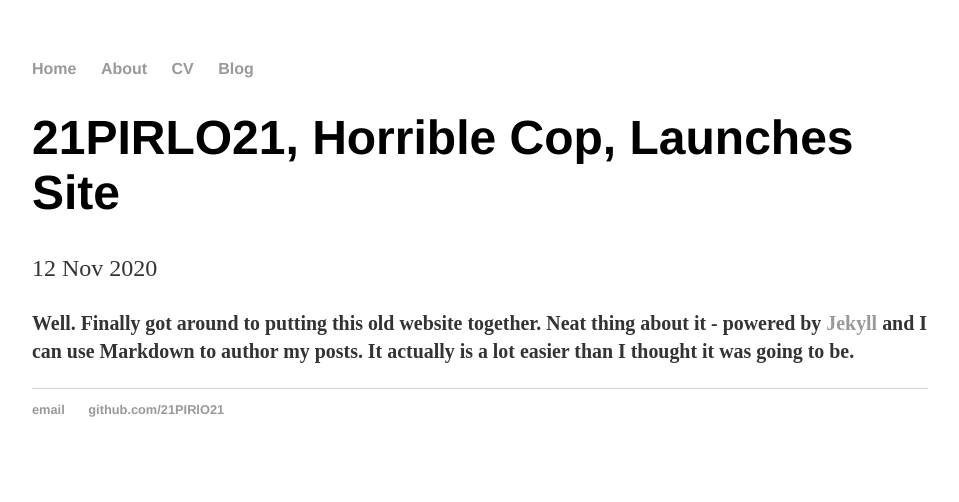
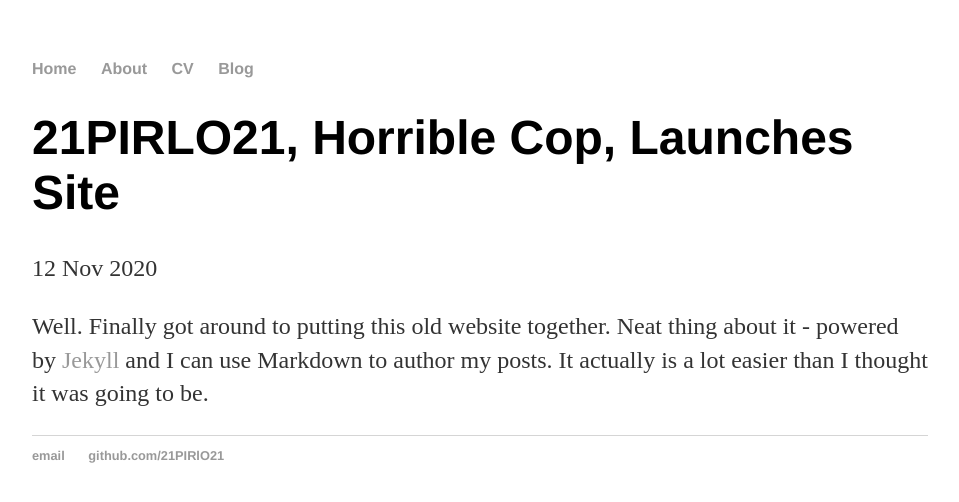
Before and after one commit to 21PIRLO21/21PIRLO21.github.io, a Jekyll site: the page built from _posts/2020-11-12-21PIRLO21-site-launched.md, in a window 1280 px wide. Shown: the top 502 px of the page, without its empty margins (160-1119 px from the left). Built offline with Jekyll 4.4.1, drawn with Linux system fonts in a browser that asks for light colours.

Commit message:
font size test

```diff
--- a/_layouts/post.html
+++ b/_layouts/post.html
@@ -4,6 +4,6 @@ layout: default
 <h1>{{ page.title }}</h1>
 <p class="meta">{{ page.date | date_to_string }}</p>
 
-<div class="post">
-  <h5>{{ content }}</h5>
+<div class="post-content" itemprop="articleBody">
+  {{ content }}
 </div>
```
